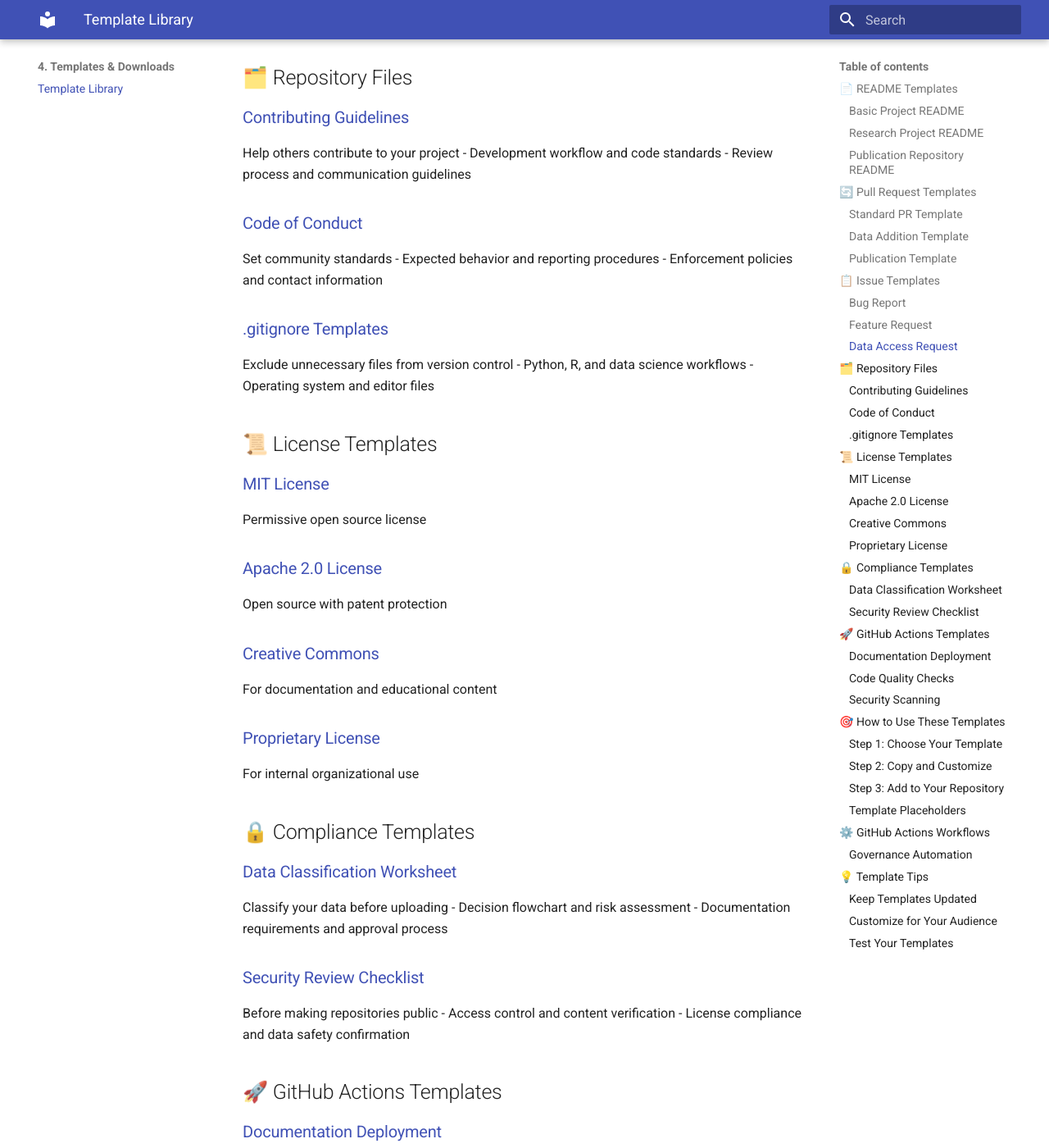
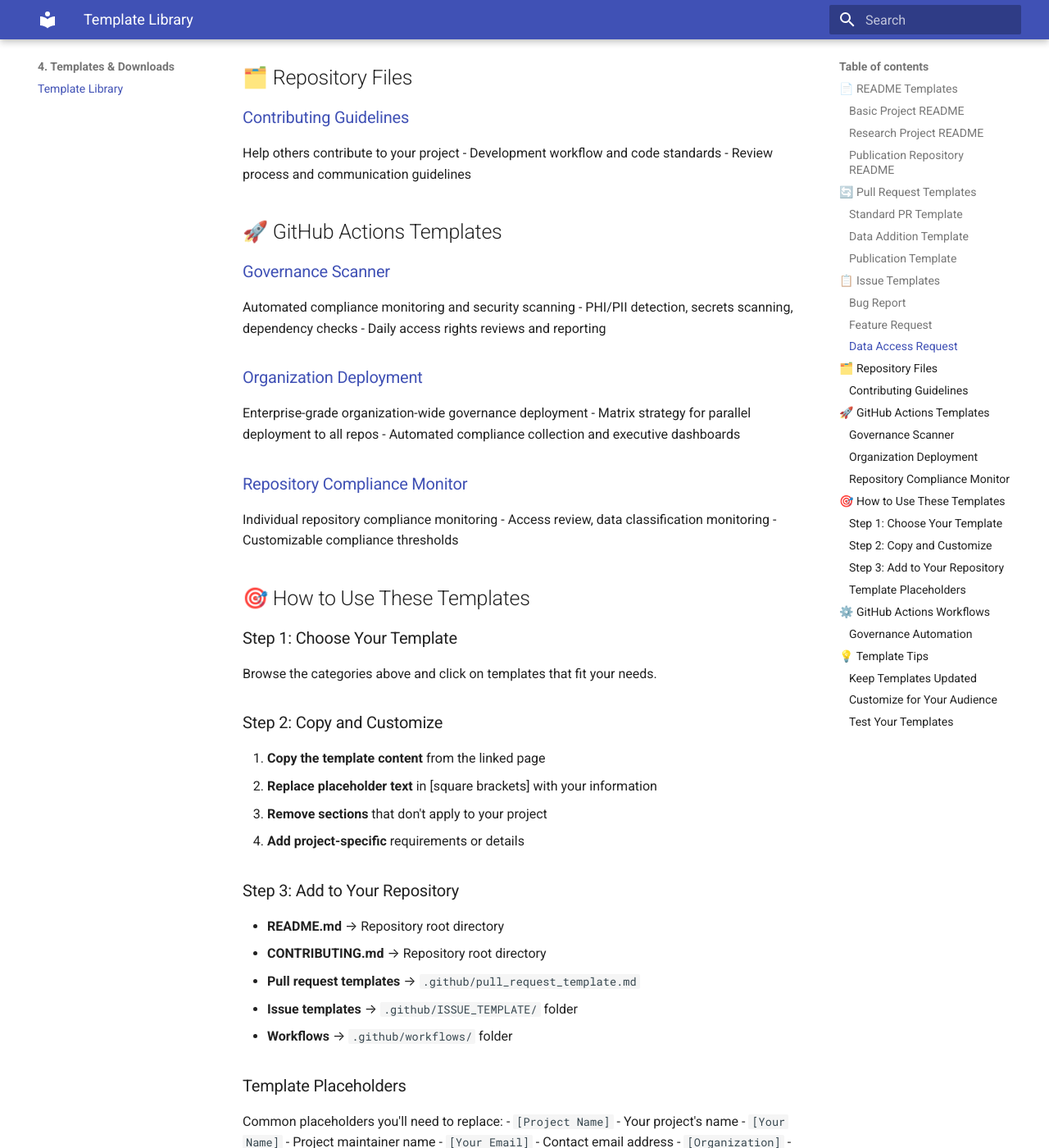
Before and after one commit to bihorac-LAB/github-governance-SOP, an MkDocs documentation site: the page built from docs/library/index.md, in a window 1280 px wide and 1400 px high, scrolled down 1647 px. Shown: the whole window at 82% size. Built offline with MkDocs 1.6.1 and Material for MkDocs 9.7.7, drawn with Linux system fonts in a browser that asks for light colours; some of the changed text lies outside the part shown.

```diff
--- a/docs/library/index.md
+++ b/docs/library/index.md
@@ -24,91 +24,61 @@ For published research with code/data
 
 ## 🔄 Pull Request Templates
 
-### [Standard PR Template](pull-request-template.md)
+### [Standard PR Template](pull-requests/standard-pr.md)
 For most code and documentation changes
 - Change summary and testing checklist
 - Data safety verification and review requests
 
-### [Data Addition Template](pull-request-data.md)
+### [Data Addition Template](pull-requests/data-addition-pr.md)
 When adding datasets or data processing code
 - Data classification verification and source documentation
 - Processing steps and safety checklist
 
-### [Publication Template](pull-request-publication.md)
+### [Publication Template](pull-requests/publication-pr.md)
 For adding published research materials
 - Paper information and reproducibility verification
 - License compliance and citation requirements
 
 ## 📋 Issue Templates
 
-### [Bug Report](issue-bug.md)
+### [Bug Report](issues/bug-report.md)
 Report problems and errors
 - Steps to reproduce and environment details
 - Expected vs actual behavior with screenshots
 
-### [Feature Request](issue-feature.md)
+### [Feature Request](issues/feature-request.md)
 Suggest improvements and new features
 - Problem description and proposed solutions
 - Alternative approaches and additional context
 
-### [Data Access Request](issue-data.md)
+### [Data Access Request](issues/data-request.md)
 Request access to restricted datasets
 - Research purpose and data requirements
 - Security clearance and timeline needs
 
 ## 🗂️ Repository Files
 
-### [Contributing Guidelines](CONTRIBUTING.md)
+### [Contributing Guidelines](repository-files/contributing.md)
 Help others contribute to your project
 - Development workflow and code standards
 - Review process and communication guidelines
 
-### [Code of Conduct](CODE_OF_CONDUCT.md)
-Set community standards
-- Expected behavior and reporting procedures
-- Enforcement policies and contact information
-
-### [.gitignore Templates](gitignore-templates.md)
-Exclude unnecessary files from version control
-- Python, R, and data science workflows
-- Operating system and editor files
-
-## 📜 License Templates
-
-### [MIT License](LICENSE-MIT.txt)
-Permissive open source license
-
-### [Apache 2.0 License](LICENSE-Apache.txt)
-Open source with patent protection
-
-### [Creative Commons](LICENSE-CC.md)
-For documentation and educational content
-
-### [Proprietary License](LICENSE-Proprietary.md)
-For internal organizational use
-
-## 🔒 Compliance Templates
-
-### [Data Classification Worksheet](data-classification.md)
-Classify your data before uploading
-- Decision flowchart and risk assessment
-- Documentation requirements and approval process
-
-### [Security Review Checklist](security-checklist.md)
-Before making repositories public
-- Access control and content verification
-- License compliance and data safety confirmation
-
 ## 🚀 GitHub Actions Templates
 
-### [Documentation Deployment](workflows/deploy-docs.yml)
-Automatically deploy MkDocs sites to GitHub Pages
+### [Governance Scanner](workflows/governance-scanner.yml)
+Automated compliance monitoring and security scanning
+- PHI/PII detection, secrets scanning, dependency checks
+- Daily access rights reviews and reporting
 
-### [Code Quality Checks](workflows/code-quality.yml)
-Run linting, testing, and security scans
+### [Organization Deployment](workflows/organization-deployment.yml)
+Enterprise-grade organization-wide governance deployment
+- Matrix strategy for parallel deployment to all repos
+- Automated compliance collection and executive dashboards
 
-### [Security Scanning](workflows/security-scan.yml)
-Detect secrets and vulnerabilities
+### [Repository Compliance Monitor](workflows/repository-compliance.yml)
+Individual repository compliance monitoring
+- Access review, data classification monitoring
+- Customizable compliance thresholds
 
 ## 🎯 How to Use These Templates
 
```
Also changed, not shown: README.md (+42 -23 lines), requirements.txt (+1 -14 lines), 1 other file.
